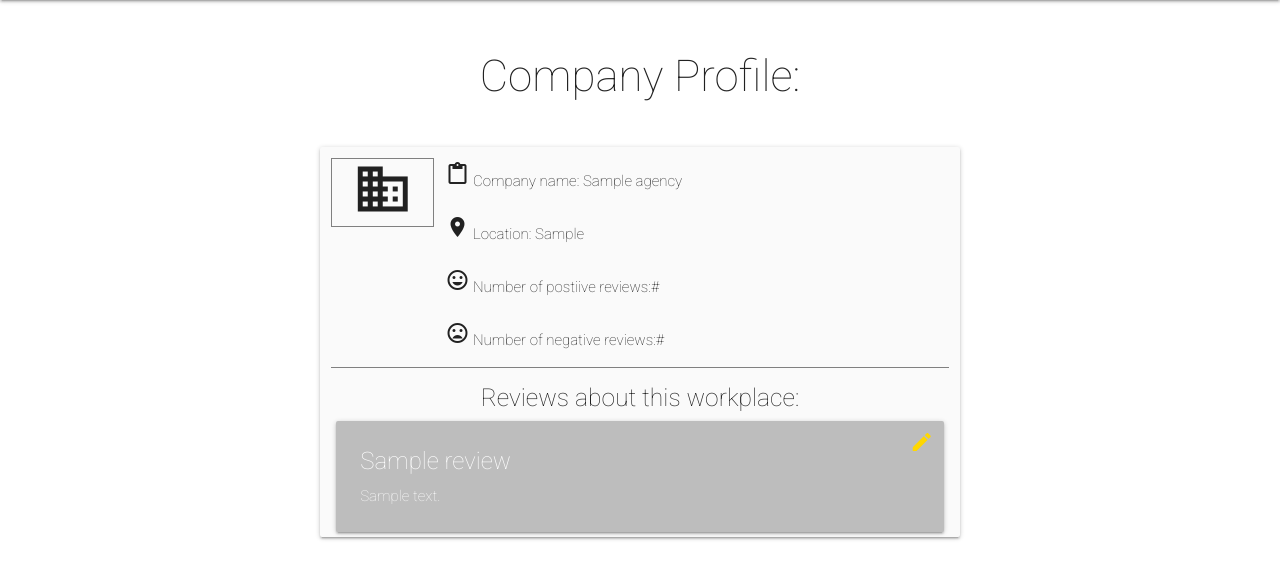
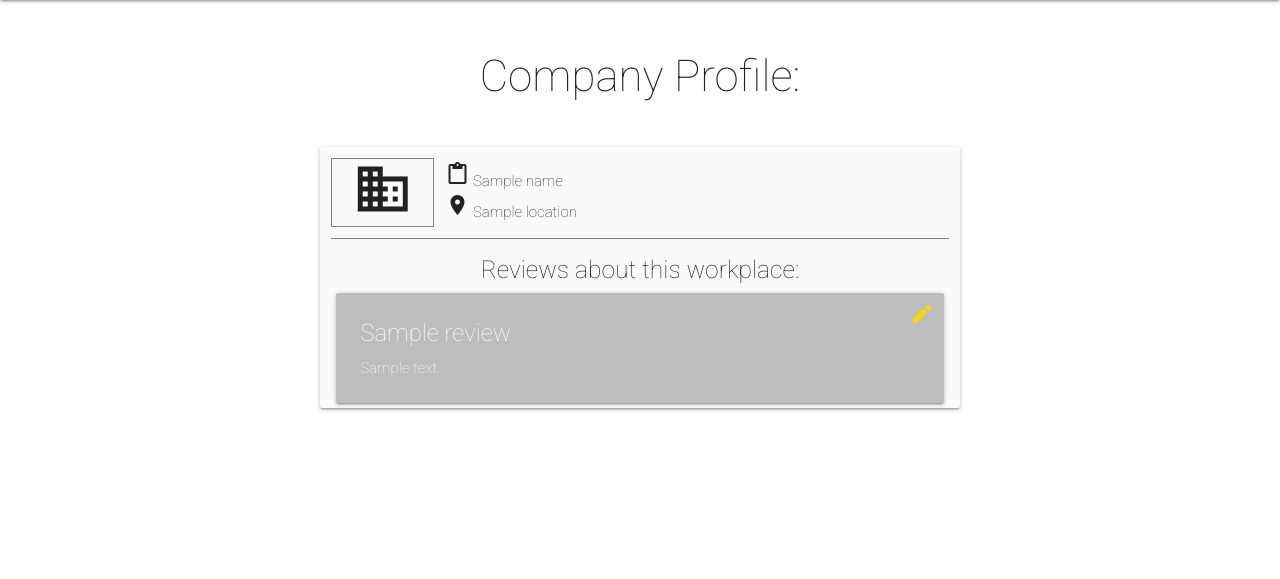
Before and after one commit to sebson1990/antoo-workplace, a Flask app: template templates/companyprofile.html in a window 1280 px wide. Shown: the part 64-643 px from the top of the page. Run offline with Flask 2, Linux system fonts and the light colour scheme; the template is opened without the code that fills it: most values are stand-ins (such as "Sample title", 1, 10 or a date in 2020); some libraries are stand-ins or nearby versions.

Commit message:
working with time to fix the proper rendering of the company profile page and the see more button

```diff
--- a/app.py
+++ b/app.py
@@ -108,10 +108,17 @@ def company_list():
 
 #company profile page:
 
-@app.route('/company_profile/<company_id>')
-def company_profile(company_id):
-    mongo.db.Agencies.find_one({"_id": ObjectId(company_id)},)
-    return render_template("companyprofile.html", agencies=mongo.db.Agencies.find())
+@app.route('/company_profile/<agency>')
+def company_profile(agency):
+    name = agency.split(', ')[0]
+    location = agency.split(', ')[1]
+    reviews = mongo.db.Reviews.find({"agency_name": agency})
+    return render_template("companyprofile.html", Reviews=reviews, name=name, location=location)
+
+#@app.route('/company_profile/<company_id>')
+#def company_profile(company_id):
+#    mongo.db.Agencies.find_one({"_id": ObjectId(company_id)},)
+#    return render_template("companyprofile.html", agencies=mongo.db.Agencies.find())
 
 
 
--- a/templates/companyprofile.html
+++ b/templates/companyprofile.html
@@ -12,13 +12,15 @@
                 <div class="col s2 m2 l2 company-logo"><i class="medium material-icons company-icon">domain</i></div>
                 <div class="col s10 m10 l10">
                     <ul>
-                        <li><i class="material-icons">content_paste</i> Company name: {{ company.agency_name }}</li>
+                        <li><i class="material-icons">content_paste</i> {{name}}</li>
+                        <li><i class="material-icons">location_on</i> {{location}}</li>
+                        <!-- <li><i class="material-icons">content_paste</i> Company name: {{ company.agency_name }}</li>
                         <br>
                         <li><i class="material-icons">location_on</i> Location: {{ company.agency_location }}</li>
                         <br>
                         <li><i class="material-icons">mood</i> Number of postiive reviews:#</li>
                         <br>
-                        <li><i class="material-icons">mood_bad</i> Number of negative reviews:#</li>
+                        <li><i class="material-icons">mood_bad</i> Number of negative reviews:#</li> -->
                     </ul>
                 </div>
             </div>
--- a/templates/reviews.html
+++ b/templates/reviews.html
@@ -27,10 +27,8 @@
           {{review.review_content}}</p>
       </div>
       <div class="card-action">
-
         {% for agency in agencies %}
-        <a href="{{ url_for('company_profile', company_id=agency._id)}}">See more</a>
-        <a href="{{ url_for('add_review')[review] }}">Add a new review</a>
+        <a href="{{ url_for('company_profile', agency=review.agency_name) }}">See more</a>
         {% endfor %}
       </div>
     </div>
```
